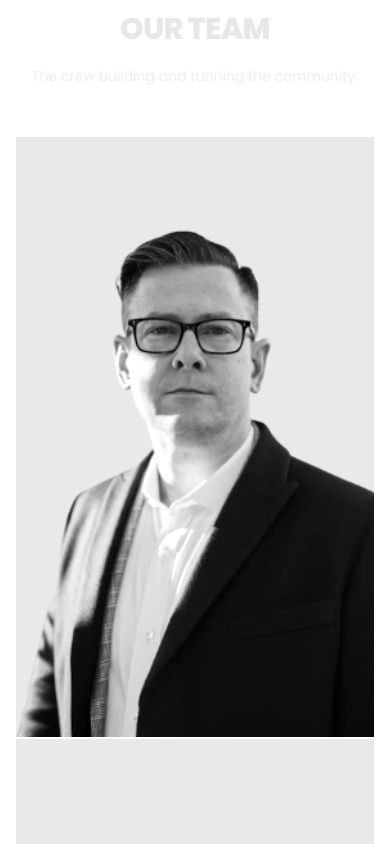
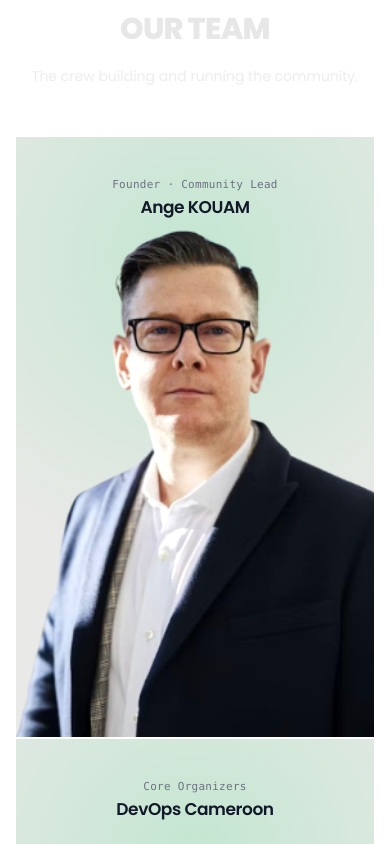
Before and after one commit to DevOps-Cameroon/devops-cmr-web, a React (Vite) app: page /about in a window 390 px wide. Shown: the part 3860-4704 px from the top of the page. Built offline with nearby package versions, Linux system fonts and the light colour scheme.

Commit message:
fix: improve opacity handling for active organizers in responsive layout

```diff
--- a/src/components/pages/events/OrganizersSection.jsx
+++ b/src/components/pages/events/OrganizersSection.jsx
@@ -93,12 +93,12 @@ export default function OrganizersSection({
                 <div
                   aria-hidden="true"
                   className={`pointer-events-none absolute inset-0 bg-[radial-gradient(circle_at_50%_20%,rgba(61,220,132,0.22),rgba(61,220,132,0)_60%)] transition-opacity duration-500 ${
-                    active === i ? "opacity-100" : "opacity-0"
+                    active === i ? "opacity-100 lg:opacity-100" : "opacity-100 lg:opacity-0"
                   }`}
                 />
                 <div
-                  className={`absolute inset-x-0 top-0 z-10 flex justify-center pt-10 text-center transition-opacity duration-300 ${
-                    active === i ? "opacity-100" : "opacity-0"
+                  className={`absolute inset-x-0 top-0 z-10 flex justify-center pt-10 text-center opacity-100 transition-opacity duration-300 ${
+                    active === i ? "lg:opacity-100" : "lg:opacity-0"
                   }`}
                 >
                   <div className="text-center">
@@ -116,7 +116,7 @@ export default function OrganizersSection({
                         src={o.photo}
                         alt=""
                         className={`h-full w-full object-cover object-center brightness-[1.08] contrast-[1.06] saturate-[1.05] transition-[filter] duration-[400ms] ${
-                          active === i ? "grayscale-0" : "grayscale"
+                          active === i ? "grayscale-0 lg:grayscale-0" : "grayscale-0 lg:grayscale"
                         }`}
                         loading="lazy"
                       />
@@ -168,12 +168,12 @@ export default function OrganizersSection({
                   <div
                     aria-hidden="true"
                     className={`pointer-events-none absolute inset-0 bg-[radial-gradient(circle_at_50%_20%,rgba(61,220,132,0.22),rgba(61,220,132,0)_60%)] transition-opacity duration-500 ${
-                      active === i ? "opacity-100" : "opacity-0"
+                      active === i ? "opacity-100 lg:opacity-100" : "opacity-100 lg:opacity-0"
                     }`}
                   />
                   <div
-                    className={`absolute inset-x-0 top-0 z-10 flex justify-center pt-10 text-center transition-opacity duration-300 ${
-                      active === i ? "opacity-100" : "opacity-0"
+                    className={`absolute inset-x-0 top-0 z-10 flex justify-center pt-10 text-center opacity-100 transition-opacity duration-300 ${
+                      active === i ? "lg:opacity-100" : "lg:opacity-0"
                     }`}
                   >
                     <div className="text-center">
@@ -191,7 +191,7 @@ export default function OrganizersSection({
                         src={o.photo}
                         alt=""
                         className={`h-full w-full object-cover object-center brightness-[1.08] contrast-[1.06] saturate-[1.05] transition-[filter] duration-[400ms] ${
-                          active === i ? "grayscale-0" : "grayscale"
+                          active === i ? "grayscale-0 lg:grayscale-0" : "grayscale-0 lg:grayscale"
                         }`}
                         loading="lazy"
                       />
```
